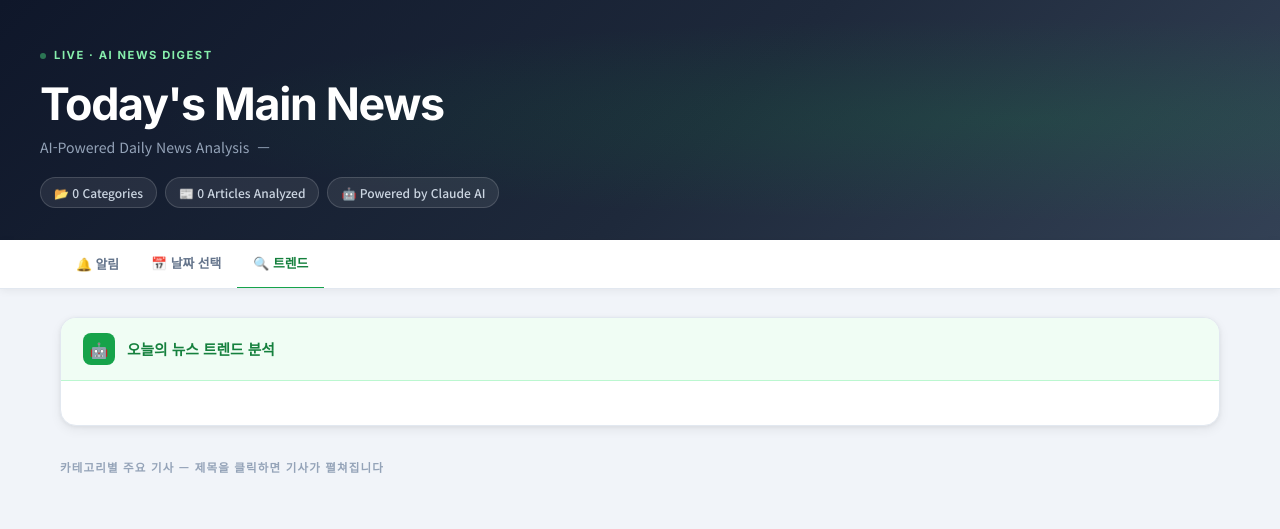
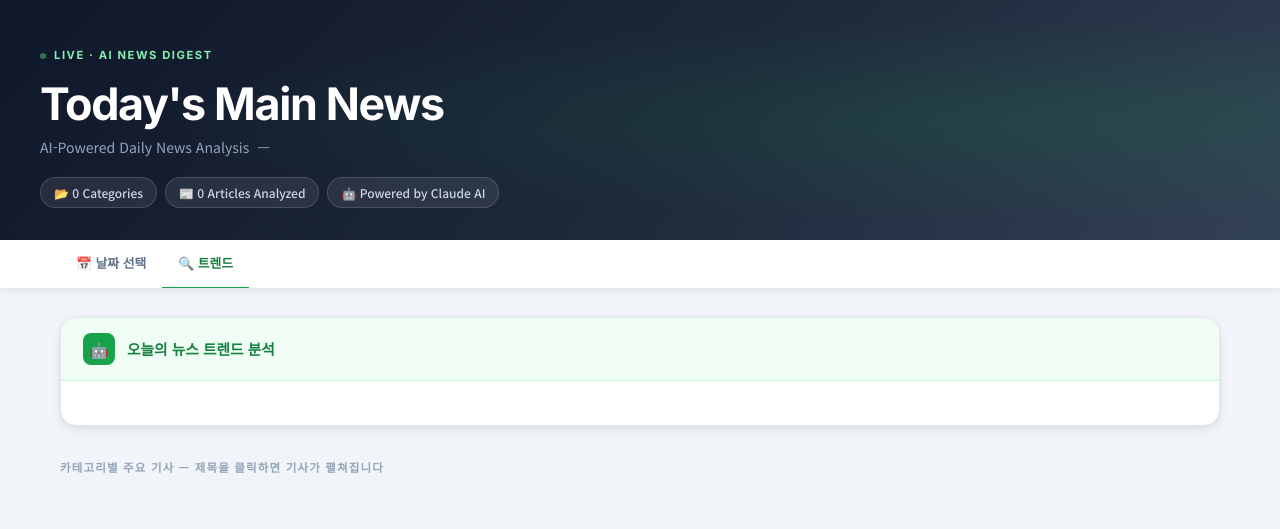
Before and after one commit to suhun1105-cmd/Today-s-Main-News, a Flask app: template templates/report.html in a window 1280 px wide. Shown: the top 529 px of the page. Run offline with Flask 3, Linux system fonts and the light colour scheme; the template is opened without the code that fills it, so the values that code supplies are empty.

Commit message:
fix: keep notifications on home only

```diff
--- a/app.py
+++ b/app.py
@@ -254,25 +254,22 @@ def _prepare_report_html(html: str) -> str:
     html = html.replace(' onclick="toggleNotif()"', "")
     html = html.replace(" onclick='toggleNotif()'", "")
     html = re.sub(
+        r'<button[^>]*(id=["\']notifBtn["\']|data-notification-button)[\s\S]*?</button>',
+        "",
+        html,
+    )
+    html = re.sub(
+        r'<div class=["\']notification-status["\'][^>]*data-notification-status[^>]*></div>',
+        "",
+        html,
+    )
+    html = html.replace('<script src="/static/notifications.js"></script>', "")
+    html = re.sub(
         r"##\s*1\.\s*오늘의 주요\s*(이슈|뉴스)[\s\S]*?(?=##\s*2\.\s*카테고리별 핵심 키워드)",
         "",
         html,
     )
     html = re.sub(r"##\s*2\.\s*카테고리별 핵심 키워드", "## 카테고리별 핵심 키워드", html)
-
-    if "data-notification-status" not in html and "</nav>" in html:
-        html = html.replace(
-            "</nav>",
-            '<div class="notification-status" data-notification-status hidden></div></nav>',
-            1,
-        )
-
-    if "/static/notifications.js" not in html and "</body>" in html:
-        html = html.replace(
-            "</body>",
-            '<script src="/static/notifications.js"></script>\n</body>',
-            1,
-        )
 
     return html
 
@@ -553,15 +550,16 @@ def subscribe():
         _subscriptions.append(sub)
         _save_subs()
 
-    threading.Thread(
-        target=_send_push_to_subscription,
-        args=(
-            sub,
-            "알림 설정 완료",
-            "이제 매일 오전 9시 뉴스 리포트가 생성되면 알림을 보내드릴게요.",
-        ),
-        daemon=True,
-    ).start()
+    if request.args.get("test") == "1":
+        threading.Thread(
+            target=_send_push_to_subscription,
+            args=(
+                sub,
+                "알림 설정 완료",
+                "이제 매일 오전 9시 뉴스 리포트가 생성되면 알림을 보내드릴게요.",
+            ),
+            daemon=True,
+        ).start()
 
     return jsonify({"ok": True, "test_queued": True})
 
--- a/static/notifications.js
+++ b/static/notifications.js
@@ -15,7 +15,28 @@
   }
 
   function buttons() {
-    return Array.from(document.querySelectorAll('[data-notification-button], #notifBtn'));
+    return Array.from(document.querySelectorAll('[data-notification-button]'));
+  }
+
+  function withTimeout(promise, ms, message) {
+    return Promise.race([
+      promise,
+      new Promise((_, reject) => {
+        window.setTimeout(() => reject(new Error(message)), ms);
+      }),
+    ]);
+  }
+
+  async function postSubscription(url, subscription) {
+    const response = await withTimeout(fetch(url, {
+      method: 'POST',
+      headers: { 'Content-Type': 'application/json' },
+      body: JSON.stringify(subscription),
+    }), 10000, '서버 응답이 늦습니다. 잠시 후 다시 시도해주세요.');
+
+    const result = await response.json();
+    if (!result.ok) throw new Error('서버 구독 저장 실패');
+    return result;
   }
 
   function setStatus(message) {
@@ -64,11 +85,7 @@
       updateButtons();
 
       if (currentSubscription) {
-        await fetch('/subscribe', {
-          method: 'POST',
-          headers: { 'Content-Type': 'application/json' },
-          body: JSON.stringify(currentSubscription),
-        });
+        await postSubscription('/subscribe', currentSubscription);
         setStatus('이 기기는 이미 알림을 받도록 등록되어 있습니다.');
       }
     } catch (error) {
@@ -97,7 +114,7 @@
         return;
       }
 
-      setStatus('알림 등록 중입니다...');
+      setStatus('알림 설정을 준비하는 중입니다...');
       const keyResponse = await fetch('/vapid-public-key', { cache: 'no-store' });
       const keyData = await keyResponse.json();
       if (!keyData.key) {
@@ -105,18 +122,17 @@
       }
 
       const registration = await registerServiceWorker();
-      currentSubscription = await registration.pushManager.subscribe({
-        userVisibleOnly: true,
-        applicationServerKey: urlBase64ToUint8Array(keyData.key),
-      });
+      currentSubscription = await registration.pushManager.getSubscription();
+      if (!currentSubscription) {
+        setStatus('브라우저 알림 권한을 등록하는 중입니다...');
+        currentSubscription = await withTimeout(registration.pushManager.subscribe({
+          userVisibleOnly: true,
+          applicationServerKey: urlBase64ToUint8Array(keyData.key),
+        }), 15000, '브라우저 알림 등록 시간이 초과되었습니다. Chrome 알림 권한을 확인해주세요.');
+      }
 
-      const subscribeResponse = await fetch('/subscribe', {
-        method: 'POST',
-        headers: { 'Content-Type': 'application/json' },
-        body: JSON.stringify(currentSubscription),
-      });
-      const result = await subscribeResponse.json();
-      if (!result.ok) throw new Error('서버 구독 저장 실패');
+      setStatus('서버에 알림 기기를 저장하는 중입니다...');
+      await postSubscription('/subscribe?test=1', currentSubscription);
 
       updateButtons();
       setStatus('알림 설정 완료. 테스트 알림을 보내는 중입니다.');
@@ -137,11 +153,11 @@
       if (currentSubscription) {
         const endpoint = currentSubscription.endpoint;
         await currentSubscription.unsubscribe();
-        await fetch('/unsubscribe', {
+        await withTimeout(fetch('/unsubscribe', {
           method: 'POST',
           headers: { 'Content-Type': 'application/json' },
           body: JSON.stringify({ endpoint }),
-        });
+        }), 10000, '서버 응답이 늦습니다. 잠시 후 다시 시도해주세요.');
       }
 
       currentSubscription = null;
--- a/templates/home.html
+++ b/templates/home.html
@@ -360,6 +360,6 @@
       window.location.href = '/report?date=' + encodeURIComponent(select.value);
     }
   </script>
-  <script src="/static/notifications.js"></script>
+  <script src="/static/notifications.js?v=20260601-2"></script>
 </body>
 </html>
--- a/templates/report.html
+++ b/templates/report.html
@@ -383,31 +383,6 @@
     }
     .site-footer strong { color: var(--text-muted); }
 
-    /* 알림 버튼 */
-    .notif-btn {
-      display: inline-flex; align-items: center; gap: 6px;
-      padding: 13px 16px;
-      font-size: 0.8rem; font-weight: 600;
-      color: var(--text-muted);
-      background: none; border: none;
-      border-bottom: 2px solid transparent;
-      margin-bottom: -1px;
-      cursor: pointer; font-family: inherit;
-      white-space: nowrap;
-      transition: color .15s, border-color .15s;
-    }
-    .notif-btn:hover { color: var(--accent-dark); border-bottom-color: var(--accent); }
-    .notif-btn.subscribed { color: var(--accent-dark); border-bottom-color: var(--accent); }
-    .notif-btn.is-busy { opacity: .65; cursor: wait; }
-    .notification-status {
-      max-width: 1120px;
-      margin: 10px auto 0;
-      padding: 0 20px;
-      color: var(--text-light);
-      font-size: .78rem;
-      line-height: 1.55;
-    }
-
     @media (max-width: 600px) {
       .site-header { padding: 28px 18px 24px; }
       main { padding: 20px 14px 48px; }
@@ -435,14 +410,12 @@
 <!-- ── STICKY TAB BAR ── -->
 <nav class="tab-bar">
   <div class="tab-list">
-    <button class="notif-btn" id="notifBtn" data-notification-button>🔔 알림</button>
     <a class="tab-item" href="/">📅 날짜 선택</a>
     <a class="tab-item" href="#trend">🔍 트렌드</a>
     {% for cat in categories %}
     <a class="tab-item" href="#cat-{{ cat.id }}">{{ cat.emoji }} {{ cat.name }}</a>
     {% endfor %}
   </div>
-  <div class="notification-status" data-notification-status hidden></div>
 </nav>
 
 <main>
@@ -626,6 +599,5 @@
     if (el.id === 'trend' || el.id.startsWith('cat-')) io.observe(el);
   });
 </script>
-<script src="/static/notifications.js"></script>
 </body>
 </html>
```
